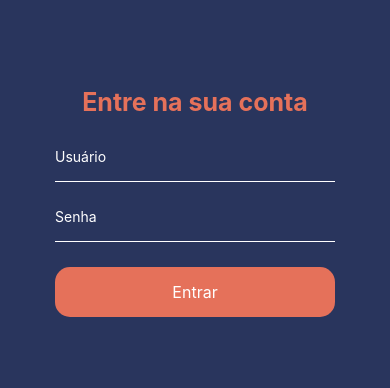
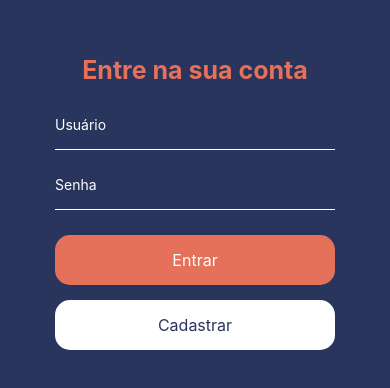
Before and after one commit to matheus-alves-front/financial-app, a React Native app: screen / in a window 390 px wide. Shown: the part 220-608 px from the top of the page. Built offline with nearby package versions, Linux system fonts and the light colour scheme.

Commit message:
login and register implemented

```diff
--- a/src/context/ProfileContext.tsx
+++ b/src/context/ProfileContext.tsx
@@ -14,6 +14,7 @@ type ProfileContextProps = {
     password: string
   ) => void,
   errorLoginMessage: string
+  errorRegisterMessage: string
 }
 
 type ProfileContextProviderProps = {
@@ -29,6 +30,7 @@ export function ProfileContextProvider({
 
   const [profile, setProfile] = useState<ProfileType>()
   const [errorLoginMessage, setErrorLoginMessage] = useState("")
+  const [errorRegisterMessage, setErrorRegisterMessage] = useState("")
 
   async function CreateProfile(name: string, password: string) {
     const data = {
@@ -45,7 +47,8 @@ export function ProfileContextProvider({
     })
     const profileSent = await postProfile.json()
 
-    setProfile(profileSent)
+    if (profileSent.id) setProfile(profileSent)
+    setErrorRegisterMessage('Usuário Já Existe')
   }
 
   async function Login(name: string, password: string) {
@@ -73,8 +76,9 @@ export function ProfileContextProvider({
     <ProfileContext.Provider value={{
       profile,
       CreateProfile,
+      errorRegisterMessage,
       Login,
-      errorLoginMessage
+      errorLoginMessage,
     }}
     >
       {children}
--- a/src/views/Login.tsx
+++ b/src/views/Login.tsx
@@ -1,20 +1,72 @@
 import { View, Text, StyleSheet, TextInput, Button, TouchableOpacity } from "react-native";
 import { themeLight } from "../styles/colors";
-import { useContext, useEffect, useState } from "react";
+import { ReactNode, useContext, useEffect, useState } from "react";
 import { ProfileContext } from "../context/ProfileContext";
 
 export function Login() {
   const {Login, errorLoginMessage} = useContext(ProfileContext)
+
+  const [isRegister, setIsRegister] = useState(false)
+  const [name, setName] = useState('')
+  const [password, setPassword] = useState('')
+
+  return (
+    <>
+    {isRegister ?
+      <Register>
+        <TouchableOpacity
+          onPress={() => setIsRegister(false)}
+          style={styles.buttonToggleIsRegister}
+          >
+          <Text style={styles.buttonToggleIsRegisterText}>Voltar</Text>
+        </TouchableOpacity>
+      </Register>
+    :
+      <View style={styles.container}>
+        <Text style={styles.title}>Entre na sua conta</Text>
+        {errorLoginMessage && <Text style={styles.errorMessage}>{errorLoginMessage}</Text>}
+        <TextInput
+          style={styles.input}
+          placeholder="Usuário"
+          value={name}
+          onChangeText={setName}
+          placeholderTextColor={colors.white}
+        />
+        <TextInput
+          style={styles.input}
+          placeholder="Senha"
+          value={password}
+          onChangeText={setPassword}
+          placeholderTextColor={colors.white}
+          />
+        <TouchableOpacity
+          onPress={() => Login(name, password)}
+          style={styles.button}
+          >
+          <Text style={styles.buttonText}>Entrar</Text>
+        </TouchableOpacity>
+        <TouchableOpacity
+          onPress={() => setIsRegister(true)}
+          style={styles.buttonToggleIsRegister}
+          >
+          <Text style={styles.buttonToggleIsRegisterText}>Cadastrar</Text>
+        </TouchableOpacity>
+      </View>
+    }
+  </>
+  )
+}
+
+export function Register({children}: {children: ReactNode}) {
+  const {CreateProfile, errorRegisterMessage} = useContext(ProfileContext)
 
   const [name, setName] = useState('')
   const [password, setPassword] = useState('')
 
   return (
     <View style={styles.container}>
-      <Text style={styles.title}>Entre na sua conta</Text>
-      {errorLoginMessage ?
-       <Text>{errorLoginMessage}</Text>
-      : ''}
+      <Text style={styles.title}>Crie sua conta</Text>
+      {errorRegisterMessage && <Text style={styles.errorMessage}>{errorRegisterMessage}</Text>}
       <TextInput
         style={styles.input}
         placeholder="Usuário"
@@ -30,11 +82,12 @@ export function Login() {
         placeholderTextColor={colors.white}
       />
       <TouchableOpacity
-        onPress={() => Login(name, password)}
+        onPress={() => CreateProfile(name, password)}
         style={styles.button}
       >
-        <Text style={styles.buttonText}>Entrar</Text>
+        <Text style={styles.buttonText}>Cadastrar</Text>
       </TouchableOpacity>
+      {children}
     </View>
   )
 }
@@ -56,6 +109,9 @@ const styles = StyleSheet.create({
     fontWeight: '700',
     marginBottom: 15
   },
+  errorMessage: {
+    color: colors.white
+  },
   input: {
     width: '80%',
     height: 50,
@@ -75,5 +131,17 @@ const styles = StyleSheet.create({
     color: colors.white,
     textAlign: 'center',
     fontSize: 16
-  }
+  },
+  buttonToggleIsRegister: {
+    backgroundColor: colors.white,
+    width: '80%',
+    padding: 15,
+    borderRadius: 15,
+    marginTop: 15
+  },
+  buttonToggleIsRegisterText: {
+    color: colors.blue,
+    textAlign: 'center',
+    fontSize: 16
+  },
 })
```
